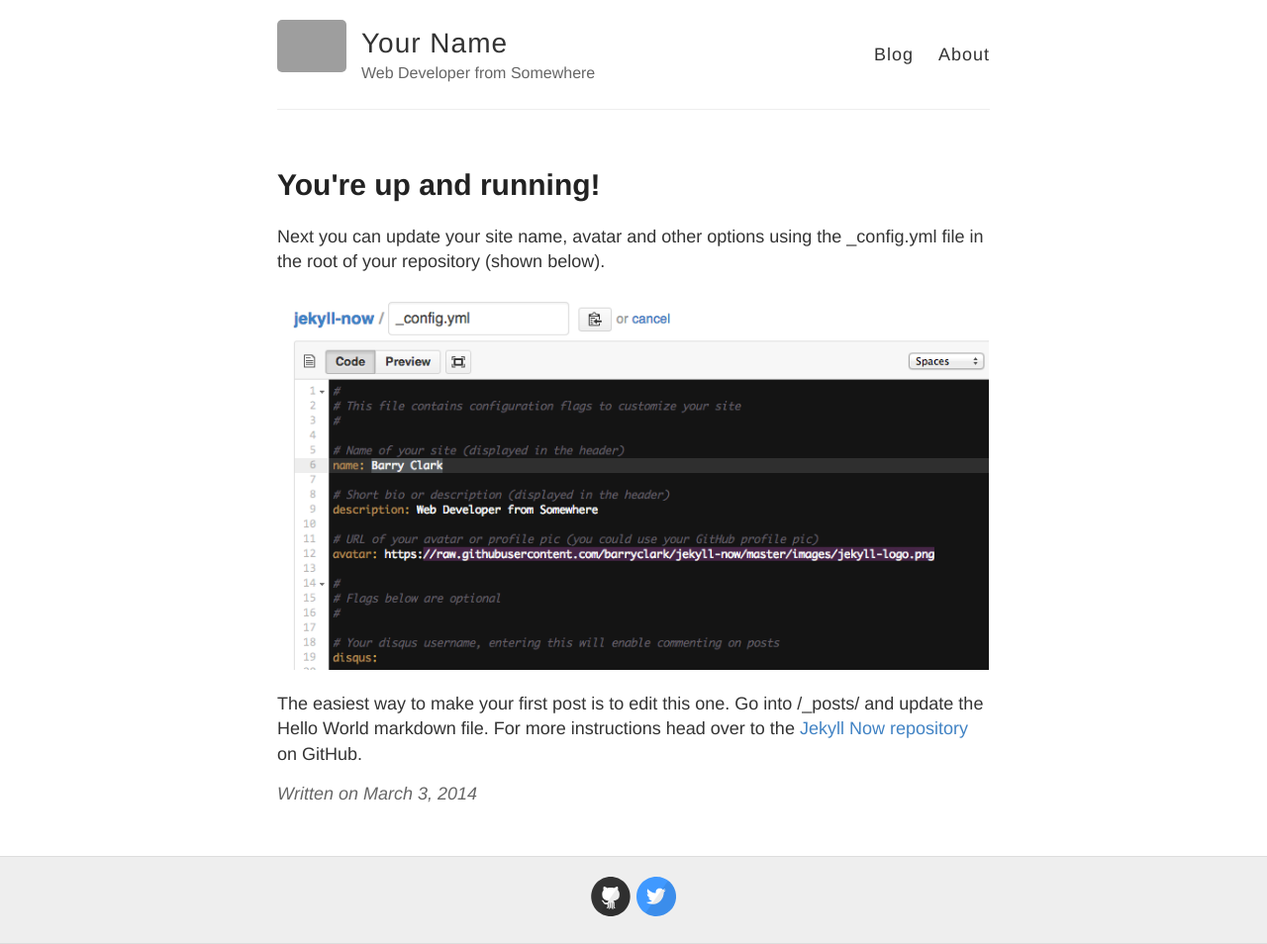
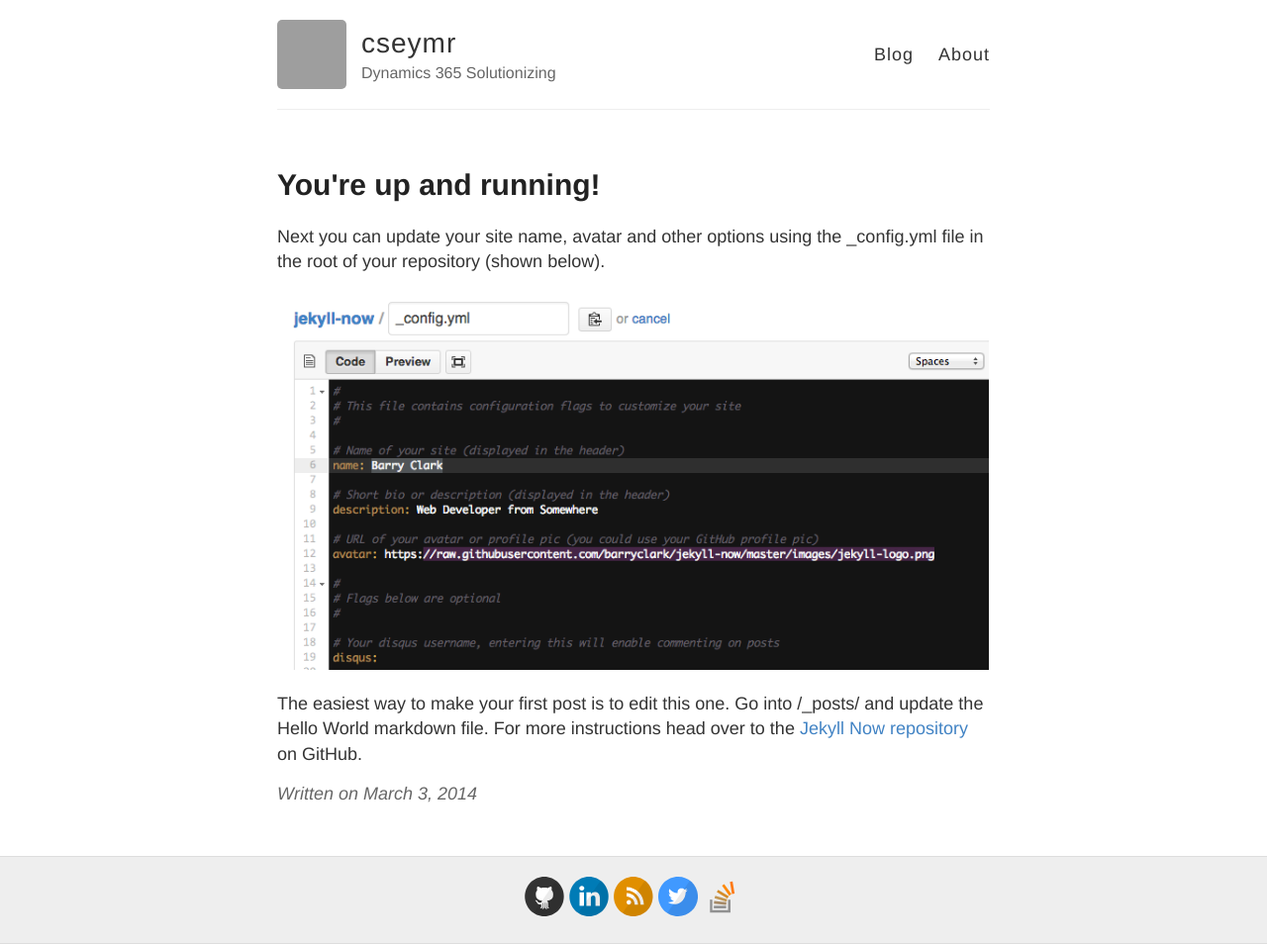
Before and after one commit to cseymr/cseymr.github.io, a Jekyll site: the page built from _posts/2014-3-3-Hello-World.md, in a window 1280 px wide. Shown: the whole page at 99% size. Built offline with Jekyll 4.4.1, drawn with Linux system fonts in a browser that asks for light colours; grey boxes are pictures that could not be loaded.

Commit message:
Updating config things

```diff
--- a/_config.yml
+++ b/_config.yml
@@ -3,13 +3,13 @@
 #
 
 # Name of your site (displayed in the header)
-name: Your Name
+name: cseymr
 
 # Short bio or description (displayed in the header)
-description: Web Developer from Somewhere
+description: Dynamics 365 Solutionizing
 
 # URL of your avatar or profile pic (you could use your GitHub profile pic)
-avatar: https://raw.githubusercontent.com/barryclark/jekyll-now/master/images/jekyll-logo.png
+avatar: https://github.com/cseymr.png
 
 #
 # Flags below are optional
@@ -21,13 +21,13 @@ footer-links:
   email:
   facebook:
   flickr:
-  github: barryclark/jekyll-now
+  github: cseymr
   instagram:
-  linkedin:
+  linkedin: cseymr
   pinterest:
-  rss: # just type anything here for a working RSS icon
-  twitter: jekyllrb
-  stackoverflow: # your stackoverflow profile, e.g. "users/50476/bart-kiers"
+  rss: cseymr
+  twitter: cseymr
+  stackoverflow: users/4911266/cseymr
   youtube: # channel/<your_long_string> or user/<user-name>
   googleplus: # anything in your profile username that comes after plus.google.com/
 
```
